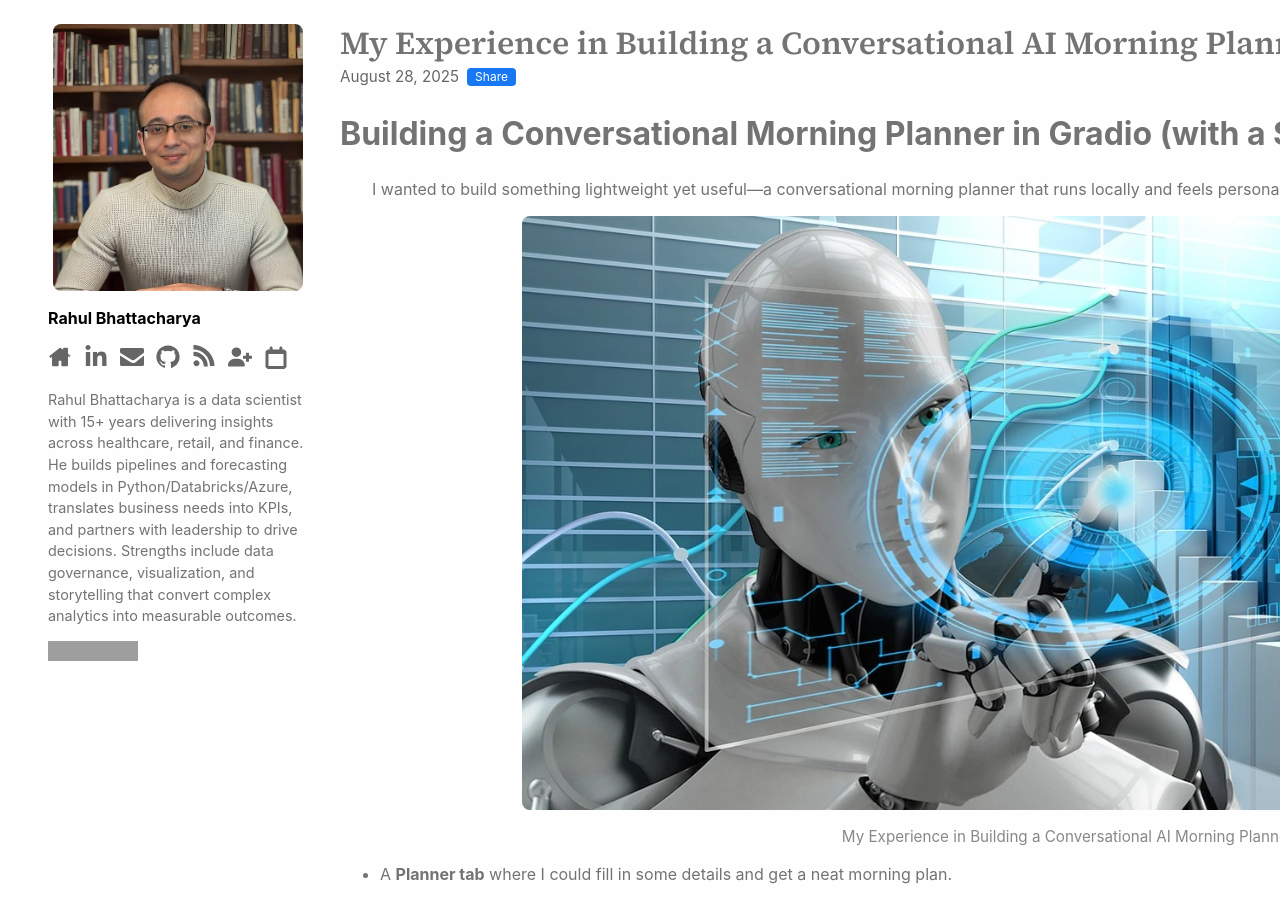
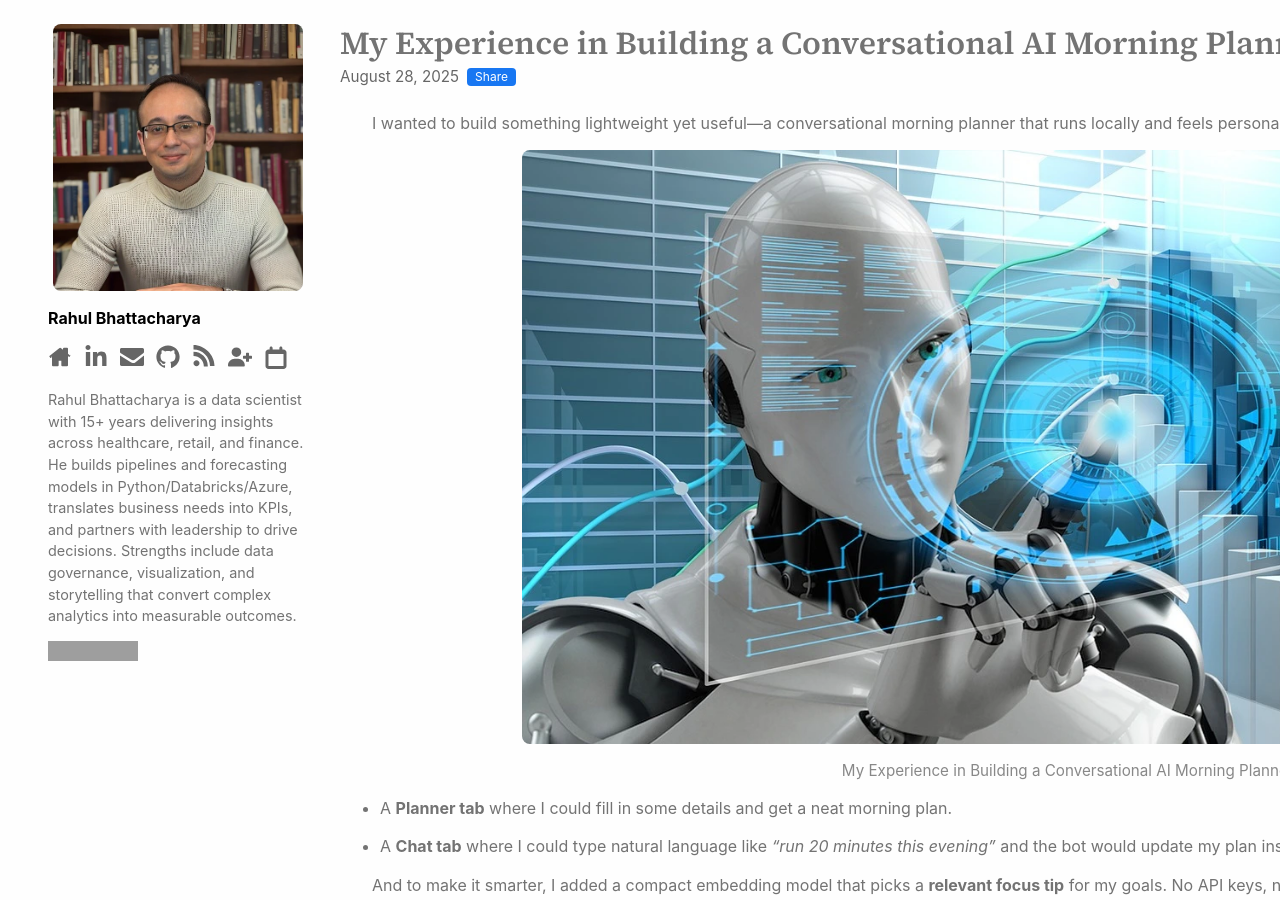
Before and after one commit to RahulBhattacharya1/RahulBhattacharya1.github.io, a Jekyll site: the page built from _posts/2025-08-28-ai-conversational.md, in a window 1280 px wide and 900 px high. Built offline with Jekyll 4.4.1, drawn with Linux system fonts in a browser that asks for light colours; comment, search, counter and statistics services are not loaded; grey boxes are pictures that could not be loaded.

Commit message:
Update 2025-08-28-ai-conversational.md

```diff
--- a/_posts/2025-08-28-ai-conversational.md
+++ b/_posts/2025-08-28-ai-conversational.md
@@ -6,8 +6,6 @@ categories: [intro]
 tags: [getting-started]
 thumbnail: /assets/images/ai.webp
 ---
-Building a Conversational Morning Planner in Gradio (with a Sprinkle of AI)
-===========================================================================
 I wanted to build something lightweight yet useful—a conversational morning planner that runs locally and feels personal. The idea was simple:
 
 *   A **Planner tab** where I could fill in some details and get a neat morning plan.
```
